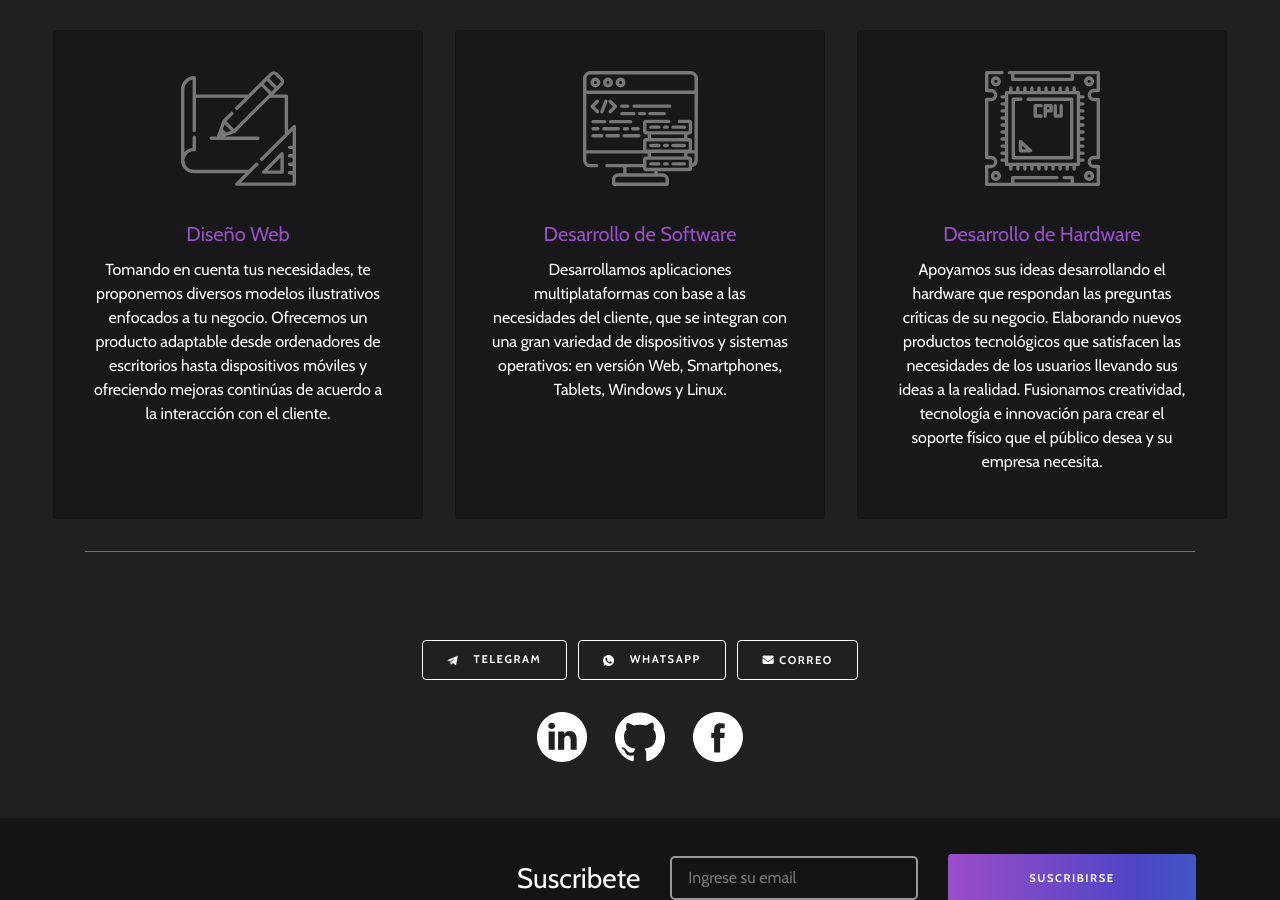
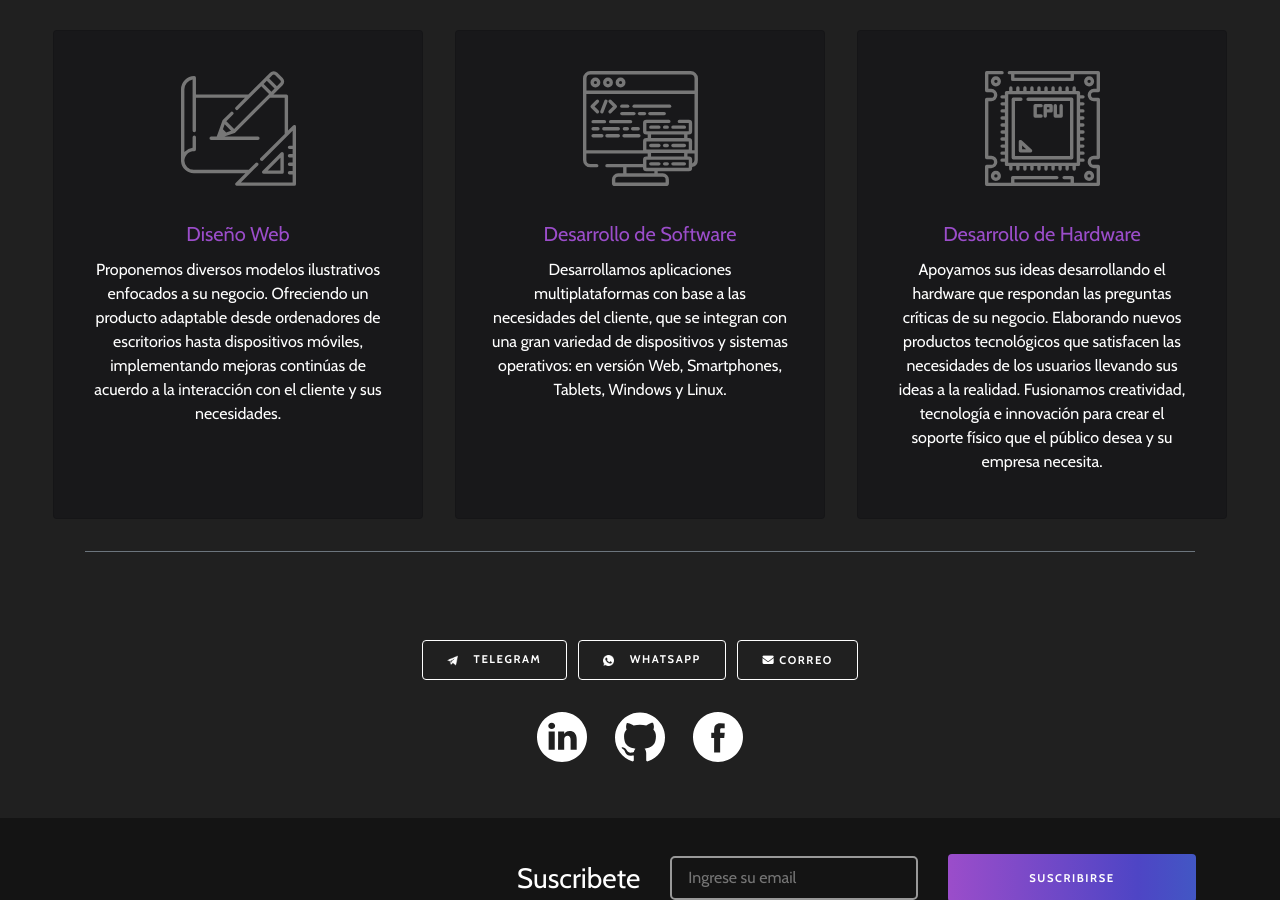
Before and after one commit to the-panic-room/the-panic-room, a Jekyll site: the page built from index.html, in a window 1280 px wide and 900 px high, scrolled down 798 px. Built offline with Jekyll 4.4.1, drawn with Linux system fonts in a browser that asks for light colours; nearby versions of some CDN libraries.

Commit message:
cambiado servicio diseno

```diff
--- a/index.html
+++ b/index.html
@@ -24,9 +24,9 @@ scripts:
                 </div>
                 <div class="card-body">
                     <h5 class="card-title">Diseño Web</h5>
-                    <p class="card-text">Tomando en cuenta tus necesidades, te proponemos diversos modelos ilustrativos enfocados a tu negocio. Ofrecemos un
-                    producto adaptable desde ordenadores de escritorios hasta dispositivos móviles y ofreciendo mejoras continúas de acuerdo
-                    a la interacción con el cliente.</p>
+                    <p class="card-text">Proponemos diversos modelos ilustrativos enfocados a su negocio. Ofreciendo un producto adaptable desde ordenadores de
+                    escritorios hasta dispositivos móviles, implementando mejoras continúas de acuerdo a la interacción con el cliente y sus
+                    necesidades.</p>
                 </div>
             </div>
             <div class="card py-4 col-12 col-md-4 mb-3 mx-0 mx-md-1 mx-lg-3">
```
